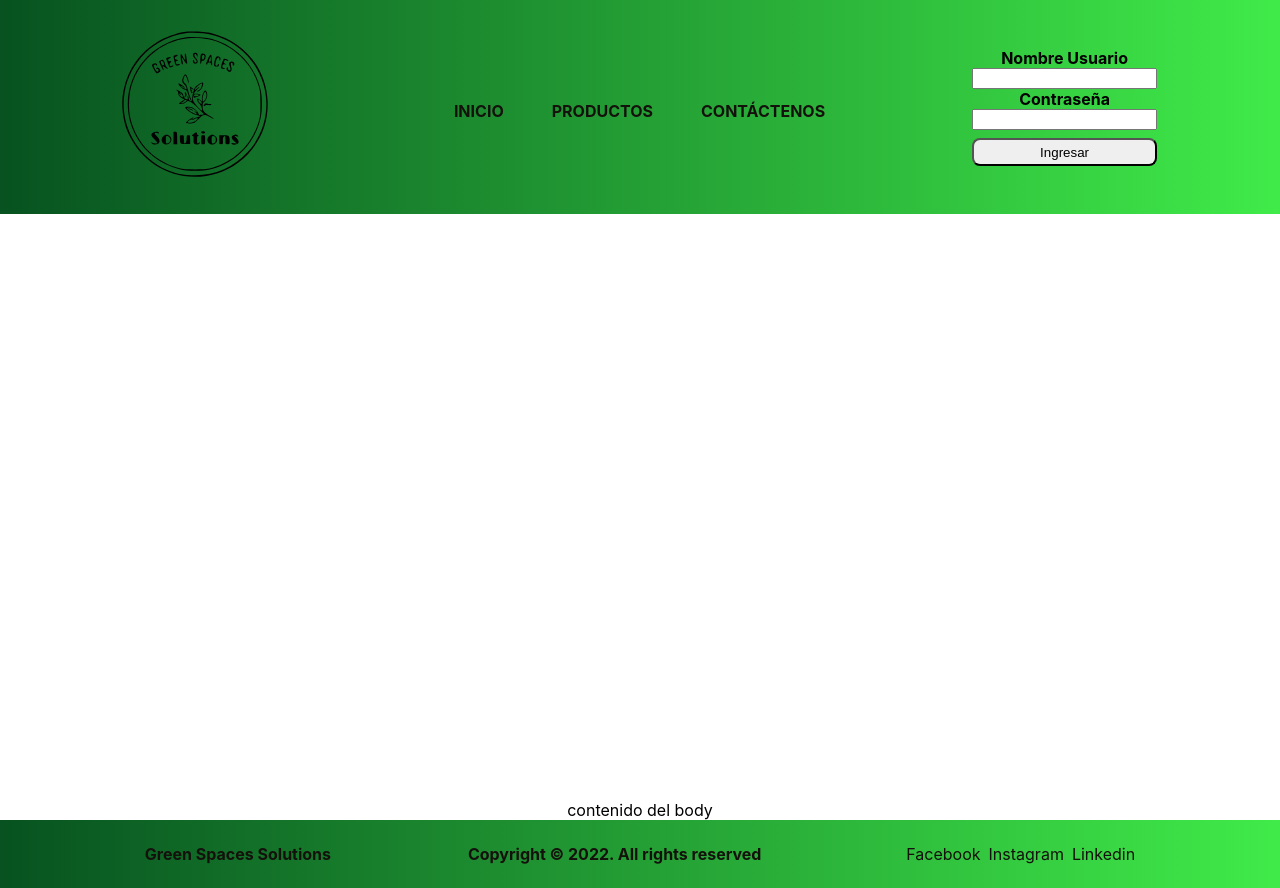
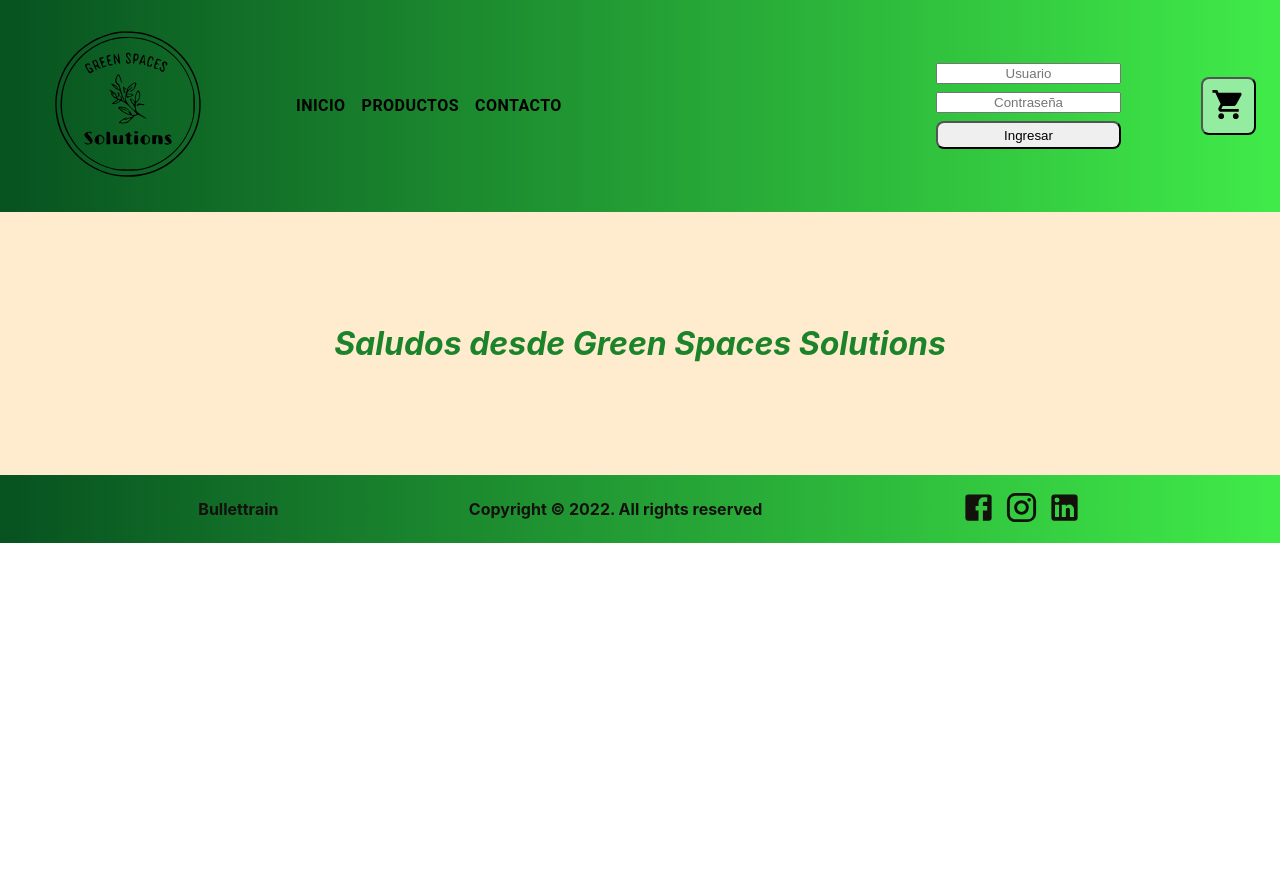
Before and after one commit to LuliTello/Green-spaces-solutions-Tello-Reactjs, a React (Create React App) app: page / in a window 1280 px wide. After the commit the page ends 800 px from the top, so only its background shows below. Built offline with nearby package versions, Linux system fonts and the light colour scheme.

Commit message:
agregando navbar, cartwidget, itemListContainer con saludo y estilos al proyecto

```diff
--- a/src/App.css
+++ b/src/App.css
@@ -6,25 +6,12 @@
   height: 40vmin;
   pointer-events: none;
 }
-.navbar{
-  display: flex;
-  justify-content: space-evenly;
-  width: 100%;
-  background-image: linear-gradient(to right, rgb(7, 82, 32), rgb(64, 235, 73));
-  margin-bottom: 5rem;
-  align-items: center;
-}
 
 .nabvar__logo{
   width: 13rem;
   height: 13rem;
 }
-.navbar_list{
-  display: flex;
-  align-items: center;
-  text-decoration: none;
-  margin-right: 2rem;
-}
+
 li {
   display: inline;
 }
--- a/src/App.js
+++ b/src/App.js
@@ -1,62 +1,20 @@
-//import logo from './logo.svg';
-import logo from './assets/logo.svg';
+
 import './App.css';
+import Footer from './components/Footer';
+import ItemListContainer from './components/ItemListContainer';
+import Nabvar from './components/Navbar';
+
 
 function App() {
+  function greeting(){
+    let greetingMensaje = "Saludos desde Green Spaces Solutions"
+    return greetingMensaje
+  }
   return (
     <div className="App">
-      <header className="App-header">
-      <nav className="navbar">
-          <div>
-        <a className="navbar-brand m-0" href="./index.html">
-        <img className="nabvar__logo" src={logo} alt="logonavbar"/>
-        </a>
-        </div>
-        <div className="collapse navbar-collapse" id="navbarNav">
-      <ul className="navbar_list">
-                        <li className="nav-item">
-                            <a className="nav-link" href="./index.html">Inicio</a>
-                        </li>
-                        <li className="nav-item">
-                            <a className="nav-link" href="#productos">Productos</a>
-                        </li>
-                        <li className="nav-item">
-                            <a className="nav-link" href="#contactenos">Contáctenos</a>
-                        </li>
-                    </ul>
-                    </div>
-                    <div>
-                    <form action="" id="form-ingreso" className="dropdown-menu">
-                        <label for="nombreUsuario" className="nombreUsuario">Nombre Usuario</label>
-                        <input className="nombreUsuario__input" type="text" id="nombreUsuario" name="nombre"/>
-                        <label for="contraseñaUsuario" className="contraseñaUsuario">Contraseña</label>
-                        <input className="contraseñaUsuario__input" type="password" id="contraseñaUsuario"
-                            name="contraseña"/>
-                        <button type="submit" className="btn__ingresar">Ingresar</button>
-                    </form>
-                    </div>
-                    </nav>
-
-      </header>
-
-      <body>
-        contenido del body
-      </body>
-      <footer className="footer">
-        <p className="footer__title">Green Spaces Solutions</p>
-        <p className="footer__text">Copyright &copy; 2022. All rights reserved</p>
-        <div className="footer__icons">
-            <a href="https://es-la.facebook.com/" className="icon_facebook">Facebook
-                <i className="bi bi-facebook"></i>
-            </a>
-            <a href="https://instagram.com" className="icon_instagram">Instagram
-                <i className="bi bi-instagram"></i>
-            </a>
-            <a href="https://www.linkedin.com/home" className="icon_linkedin">Linkedin
-                <i className="bi bi-linkedin"></i>
-            </a>
-        </div>
-    </footer>
+      <Nabvar/>
+      <ItemListContainer greetingMensaje={greeting()}/>
+      <Footer/>
     </div>
   );
 }
--- /dev/null
+++ b/src/components/CartWidget.css
@@ -0,0 +1,7 @@
+.btn-card{
+    background-color: rgb(148, 236, 160);
+    color: #000;
+    padding: 0.5rem;
+    border-radius: 0.5rem;
+
+}
--- /dev/null
+++ b/src/components/CartWidget.jsx
@@ -0,0 +1,13 @@
+import React from 'react'
+import ShoppingCartIcon from '@mui/icons-material/ShoppingCart';
+import './CartWidget.css'
+
+export default function CartWidget() {
+  return (
+    <div>
+      <button className='btn-card'>
+      <ShoppingCartIcon fontSize='large' />
+      </button>
+    </div>
+  )
+}
--- /dev/null
+++ b/src/components/Footer.jsx
@@ -0,0 +1,26 @@
+import React from 'react'
+import FacebookIcon from '@mui/icons-material/Facebook';
+import InstagramIcon from '@mui/icons-material/Instagram';
+import LinkedInIcon from '@mui/icons-material/LinkedIn';
+
+export default function Footer() {
+  return (
+    <div>
+        <footer className="footer">
+        <p className="footer__title">Bullettrain</p>
+        <p className="footer__text">Copyright &copy; 2022. All rights reserved</p>
+        <div className="footer__icons">
+            <a href="https://es-la.facebook.com/" className="icon_facebook">
+                <FacebookIcon fontSize="large"/>
+            </a>
+            <a href="https://instagram.com" className="icon_instagram">
+                <InstagramIcon fontSize="large"/>
+            </a>
+            <a href="https://www.linkedin.com/home" className="icon_linkedin">
+                <LinkedInIcon fontSize="large"/>
+            </a>
+        </div>
+    </footer>
+    </div>
+  )
+}
--- /dev/null
+++ b/src/components/ItemListContainer.jsx
@@ -0,0 +1,12 @@
+import React from 'react'
+
+export default function ItemListContainer({greetingMensaje}) {
+  return (
+    <div style={{ padding:'5rem 0', backgroundColor:'#ffebcd'}}>
+
+    <p style={{color:'#1b832a',fontSize: '2rem',
+   fontWeight: 'bold', fontStyle: 'italic'}}>{greetingMensaje}</p>
+
+     </div>
+  )
+}
--- /dev/null
+++ b/src/components/Navbar.jsx
@@ -0,0 +1,141 @@
+import * as React from 'react';
+import AppBar from '@mui/material/AppBar';
+import Box from '@mui/material/Box';
+import Toolbar from '@mui/material/Toolbar';
+import IconButton from '@mui/material/IconButton';
+import Typography from '@mui/material/Typography';
+import Menu from '@mui/material/Menu';
+import MenuIcon from '@mui/icons-material/Menu';
+import Container from '@mui/material/Container';
+import Button from '@mui/material/Button';
+import MenuItem from '@mui/material/MenuItem';
+import logo from '../assets/logo.svg';
+import CartWidget from './CartWidget';
+
+
+const pages = ['Inicio', 'Productos', 'Contacto'];
+
+
+function ResponsiveAppBar() {
+  const [anchorElNav, setAnchorElNav] = React.useState(null);
+
+
+  const handleOpenNavMenu = (event) => {
+    setAnchorElNav(event.currentTarget);
+  };
+
+
+  const handleCloseNavMenu = () => {
+    setAnchorElNav(null);
+  };
+
+
+  return (
+    <AppBar position="static" style={{backgroundImage: `linear-gradient(to right, rgb(7, 82, 32), rgb(64, 235, 73))`}}>
+      <Container maxWidth="xl" >
+        <Toolbar disableGutters style={{display:'flex', flexWrap: 'wrap'}}>
+        <a className="click-logo" href="./index.html">
+            <img className="nabvar__logo" src={logo} alt="logonavbar"/>
+            </a>
+          <Typography
+            variant="h6"
+            noWrap
+            component="a"
+            href="/"
+            sx={{
+              mr: 7,
+              display: { xs: 'none', md: 'flex' },
+              fontFamily: 'monospace',
+              fontWeight: 700,
+              letterSpacing: '.3rem',
+              color: 'inherit',
+              textDecoration: 'none',
+            }}
+          >
+
+          </Typography>
+
+          <Box sx={{ flexGrow: 1, display: { xs: 'flex', md: 'none' } }}>
+            <IconButton
+              size="large"
+              aria-label="account of current user"
+              aria-controls="menu-appbar"
+              aria-haspopup="true"
+              onClick={handleOpenNavMenu}
+
+            >
+              <MenuIcon fontSize='large' style={{marginLeft:'2rem'}} />
+            </IconButton>
+            <Menu
+              id="menu-appbar"
+              anchorEl={anchorElNav}
+              anchorOrigin={{
+                vertical: 'bottom',
+                horizontal: 'left',
+              }}
+              keepMounted
+              transformOrigin={{
+                vertical: 'top',
+                horizontal: 'left',
+              }}
+              open={Boolean(anchorElNav)}
+              onClose={handleCloseNavMenu}
+              sx={{
+                display: { xs: 'block', md: 'none' },
+              }}
+            >
+              {pages.map((page) => (
+                <MenuItem key={page} onClick={handleCloseNavMenu}>
+                  <Typography textAlign="center">{page}</Typography>
+                </MenuItem>
+              ))}
+            </Menu>
+          </Box>
+
+          <Typography
+            variant="h5"
+            noWrap
+            component="a"
+            href=""
+            sx={{
+              mr: 2,
+              display: { xs: 'flex', md: 'none' },
+              flexGrow: 1,
+              fontFamily: 'monospace',
+              fontWeight: 700,
+              letterSpacing: '.3rem',
+              color: 'inherit',
+              textDecoration: 'none',
+            }}
+          >
+
+          </Typography>
+          <Box sx={{ flexGrow: 1, display: { xs: 'none', md: 'flex' } }}>
+            {pages.map((page) => (
+              <Button
+                key={page}
+                onClick={handleCloseNavMenu}
+                sx={{ my: 2, color: 'black', display: 'block', fontWeight: 'bold', fontSize: '1rem' }}
+              >
+                {page}
+              </Button>
+            ))}
+          </Box>
+          <div>
+                    <form style={{marginRight:'5rem'}} action="" id="form-ingreso" className="dropdown-menu">
+
+                        <input style={{marginBottom:'0.5rem', textAlign:'center'}}className="nombreUsuario__input" type="text" id="nombreUsuario" name="nombre" placeholder='Usuario'/>
+
+                        <input style={{textAlign:'center'}} className="contraseñaUsuario__input" type="password" id="contraseñaUsuario"
+                            name="contraseña" placeholder='Contraseña'/>
+                        <button type="submit" className="btn__ingresar">Ingresar</button>
+                    </form>
+            </div>
+            <CartWidget/>
+
+        </Toolbar>
+      </Container>
+    </AppBar>
+  );
+}
+export default ResponsiveAppBar;
--- a/src/index.js
+++ b/src/index.js
@@ -6,9 +6,11 @@ import reportWebVitals from './reportWebVitals';
 
 const root = ReactDOM.createRoot(document.getElementById('root'));
 root.render(
-  <React.StrictMode>
+  <>
+  {/*<React.StrictMode>*/}
     <App />
-  </React.StrictMode>
+  {/*</React.StrictMode>*/}
+  </>
 );
 
 // If you want to start measuring performance in your app, pass a function
```
Also changed, not shown: package.json (+8 -0 lines), 1 other file (tests, documents, lock files or other folders).
